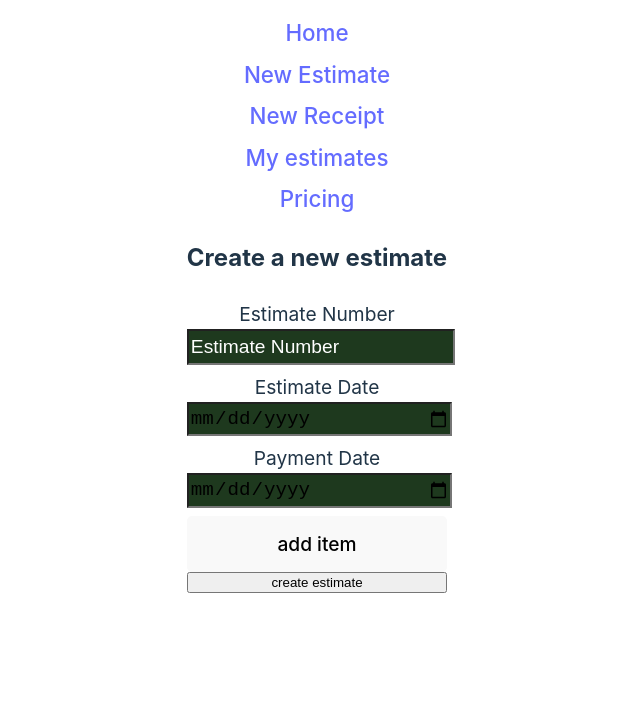
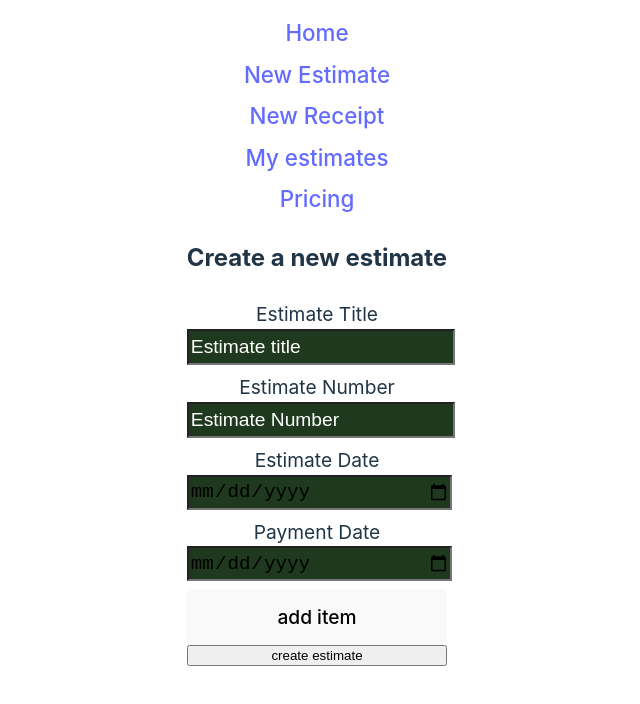
Before and after one commit to AmaurySemery/receipt_maker, a React (Vite) app: page /new-estimate in a window 1280 px wide. Shown: the top 704 px of the page, without its empty margins (323-963 px from the left). Built offline with nearby package versions, Linux system fonts and the light colour scheme.

Commit message:
Ajouter un champ texte dédié aux titres de devis

```diff
--- a/src/components/EstimateForm.tsx
+++ b/src/components/EstimateForm.tsx
@@ -26,6 +26,19 @@ export default function EstimateForm({ onEstimateCreate }: estimateFormProps) {
 
     return (
       <form onSubmit={handleSubmit(onSubmit)} className={styles.form}>
+        <label htmlFor="estimateTitle" className={styles.formlabel}>
+          Estimate Title
+        </label>
+        <input
+          {...register("title", { required: true })}
+          placeholder="Estimate title"
+          id="estimateTitle"
+          className={styles.forminput}
+        />
+        <span className={styles.formerror}>
+          {errors.title && "Please, enter an estimate title"}
+        </span>
+
         <label htmlFor="estimateNumber" className={styles.formlabel}>
           Estimate Number
         </label>
@@ -178,8 +191,15 @@ export default function EstimateForm({ onEstimateCreate }: estimateFormProps) {
                   </div>
                 </div>
 
-                <button type='button' onClick={() => { remove(index) }} className={styles.delete} >Delete</button>
-
+                <button
+                  type="button"
+                  onClick={() => {
+                    remove(index);
+                  }}
+                  className={styles.delete}
+                >
+                  Delete
+                </button>
               </section>
             </div>
           );
```
